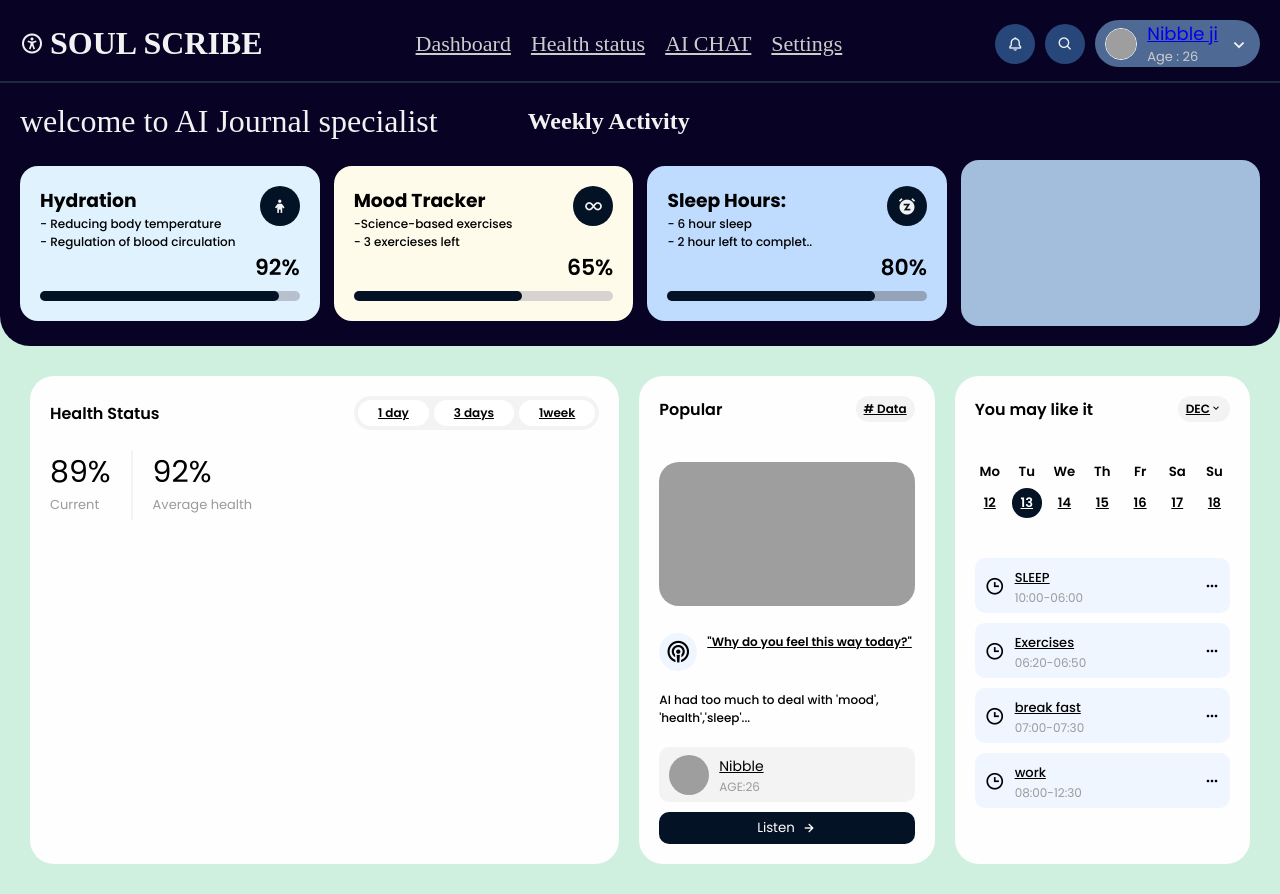
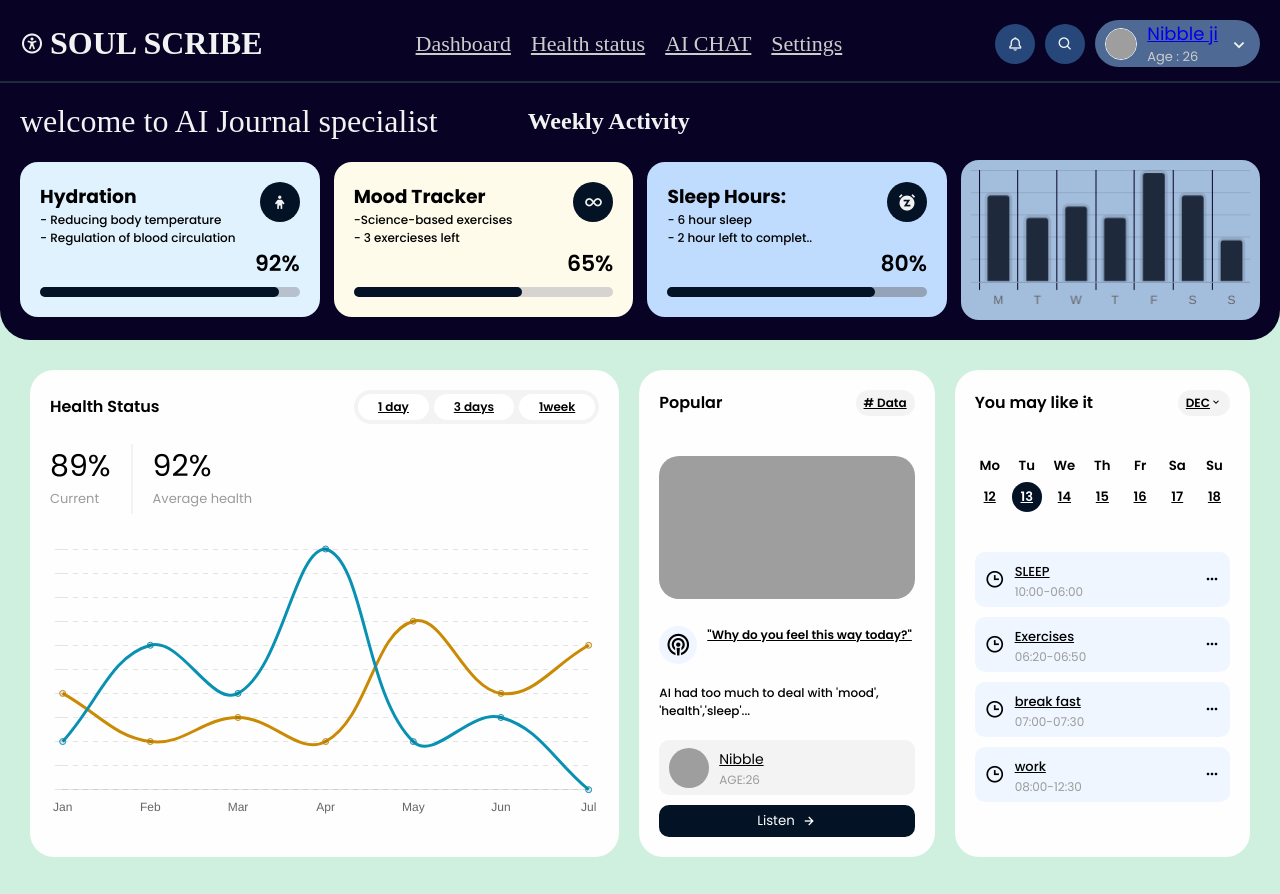
Before and after one commit to akshay21131/soulscribe, a plain HTML site: page index.html in a window 1280 px wide. Drawn offline with nearby package versions, Linux system fonts and the light colour scheme; grey boxes are pictures that could not be loaded.

Commit message:
Update index.html

```diff
--- a/index.html
+++ b/index.html
@@ -242,7 +242,7 @@
         <canvar id="chart"></canvar>
     </div>
     <script src="https://cdn.jsdelivr.net/npm/chart.js"></script>
-    <script src="mahii.js"></script>
+    <script src="new.js"></script>
 
 
 
```
